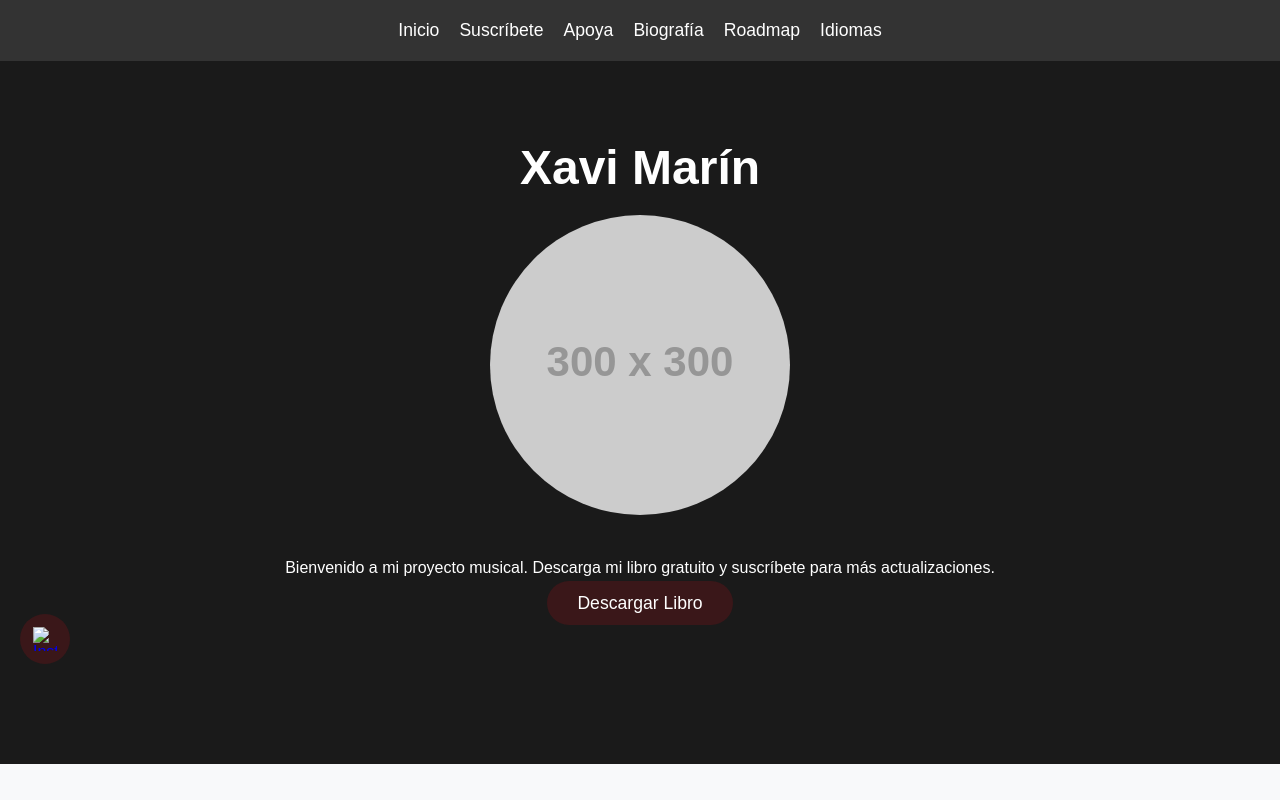
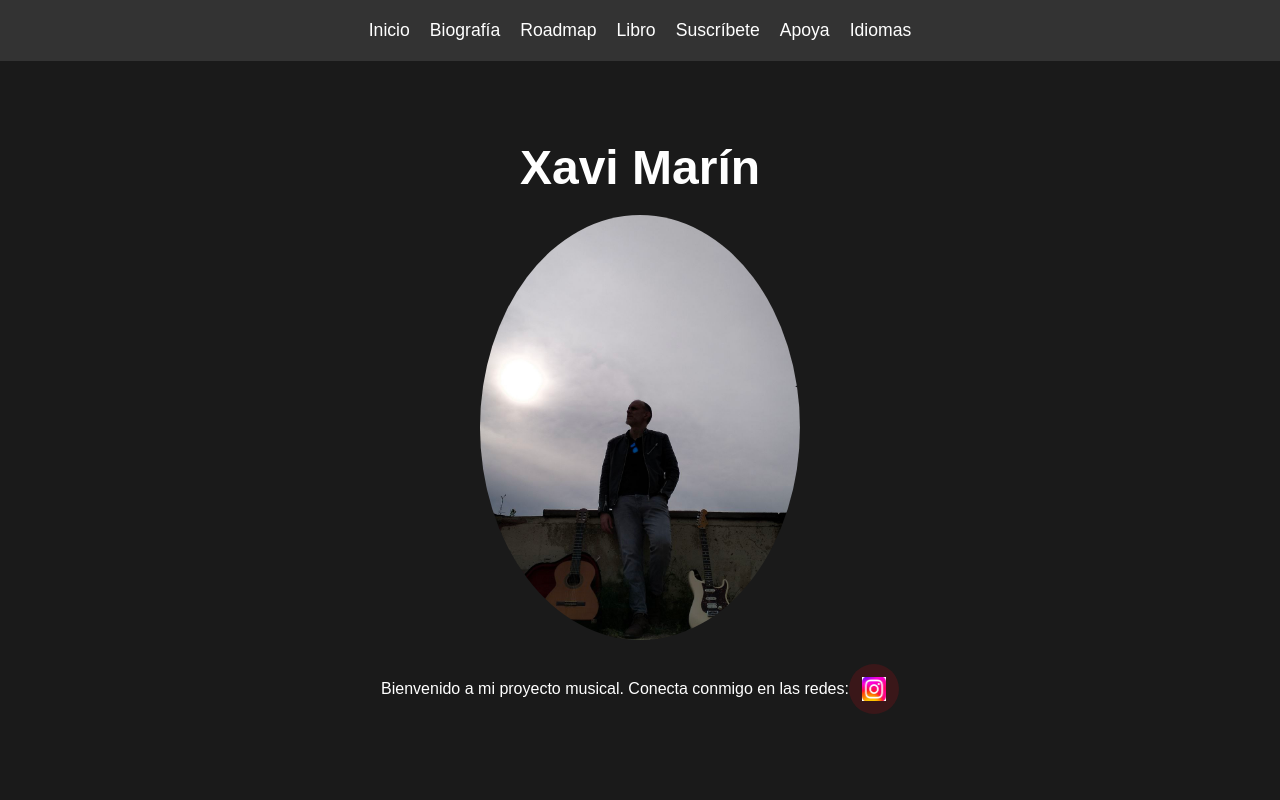
Before and after one commit to xavimarinxms/xavimarinxms.github.io, a plain HTML site: page index.html in a window 1280 px wide. Shown: the top 800 px of the page. Drawn offline with Linux system fonts and the light colour scheme; placeholder pictures from the web are drawn by us; a script that the page names is missing.

Commit message:
Add files via upload

```diff
--- a/index.html
+++ b/index.html
@@ -11,10 +11,11 @@
         <nav>
             <ul>
                 <li><a href="#main">Inicio</a></li>
-                <li><a href="#subscribe">Suscríbete</a></li>
-                <li><a href="#donate">Apoya</a></li>
                 <li><a href="#biography">Biografía</a></li>
                 <li><a href="#roadmap">Roadmap</a></li>
+				<li><a href="#libro">Libro</a></li>
+				<li><a href="#subscribe">Suscríbete</a></li>
+                <li><a href="#donate">Apoya</a></li>
                 <li><a href="#languages">Idiomas</a></li>
             </ul>
         </nav>
@@ -23,14 +24,17 @@
     <main id="main">
         <section class="hero">
             <h1>Xavi Marín</h1>
-            <img src="https://via.placeholder.com/300" alt="Imagen de Xavi Marín" class="hero-image">
-            <div class="intro-text">
-                <p>Bienvenido a mi proyecto musical. Descarga mi libro gratuito y suscríbete para más actualizaciones.</p>
-                <a href="ruta/al/libro.pdf" class="btn-primary" download>Descargar Libro</a>
-                <a href="https://instagram.com/tu-cuenta" class="btn-instagram" target="_blank">
-                    <img src="instagram-logo.png" alt="Instagram">
+
+            <img src="img/xm.jpg" alt="Imagen de Xavi Marín" width="320" height="425"  class="hero-image">
+
+            <div class="instagram-container">
+			<p>Bienvenido a mi proyecto musical. Conecta conmigo en las redes:</p>
+   			    <br>
+                <a href="https://instagram.com/marinrockmusic" class="btn-instagram" target="_blank">
+                    <img src="img/instagram-logo.jpg" alt="Instagram">
                 </a>
             </div>
+
         </section>
     </main>
 
@@ -46,10 +50,19 @@
             <h2>Roadmap del Proyecto</h2>
             <p>Conoce los próximos pasos y metas de mi proyecto musical:</p>
             <ul>
-                <li>Lanzamiento del primer sencillo - Junio 2024</li>
-                <li>Gira de conciertos en Europa - Septiembre 2024</li>
-                <li>Lanzamiento del álbum debut - Diciembre 2024</li>
-                <li>Colaboraciones con otros artistas - 2025</li>
+                <li>Lanzamiento del Primer SENCILLO - Septiembre 2024</li>
+                <li>VIDEOCLIP del Primer sencillo - Septiembre 2024</li>
+                <li>Primer CAPÍTULO del Libro - Septiembre 2024</li>
+            </ul>
+        </div>
+    </section>
+
+    <section id="libro">
+        <div class="container">
+            <h2>Libro</h2>
+            <p>Descarga el primer capítulo GRATIS relacioado co mi primer single</p>
+            <ul>
+                <a href="ebook/chapter1.txt" class="btn-primary" download>Descargar Libro</a>
             </ul>
         </div>
     </section>
@@ -79,7 +92,7 @@
         <div class="container">
             <section id="languages">
                 <h2>Elige tu idioma</h2>
-                <a href="index_es.html">Español</a> | <a href="index_en.html">Inglés</a>
+                <a href="index_es.html">Castellano</a> | <a href="index_en.html">Català</a>
             </section>
         </div>
     </footer>
--- a/style.css
+++ b/style.css
@@ -65,6 +65,33 @@ nav ul li a:hover {
     margin-bottom: 20px;
 }
 
+.instagram-container {
+    display: flex;
+    justify-content: center;
+    align-items: center;
+    margin-bottom: 20px;
+}
+
+.btn-instagram {
+    width: 50px;
+    height: 50px;
+    background-color: #3a1719; /* Granate */
+    border-radius: 50%;
+    transition: background-color 0.3s ease;
+    display: flex;
+    justify-content: center;
+    align-items: center;
+}
+
+.btn-instagram img {
+    width: 24px;
+    height: 24px;
+}
+
+.btn-instagram:hover {
+    background-color: #5a2326; /* Granate más claro */
+}
+
 .intro-text {
     margin-top: 20px;
 }
@@ -81,28 +108,6 @@ nav ul li a:hover {
 }
 
 .btn-primary:hover {
-    background-color: #5a2326; /* Granate más claro */
-}
-
-.btn-instagram {
-    display: inline-block;
-    width: 50px;
-    height: 50px;
-    margin-left: 20px;
-    background-color: #3a1719; /* Granate */
-    border-radius: 50%;
-    display: flex;
-    align-items: center;
-    justify-content: center;
-    transition: background-color 0.3s ease;
-}
-
-.btn-instagram img {
-    width: 24px;
-    height: 24px;
-}
-
-.btn-instagram:hover {
     background-color: #5a2326; /* Granate más claro */
 }
 
```
Also changed, not shown: ebook/chapter1.txt (added), img/instagram-logo.jpg (added), img/xm.jpg (added).
